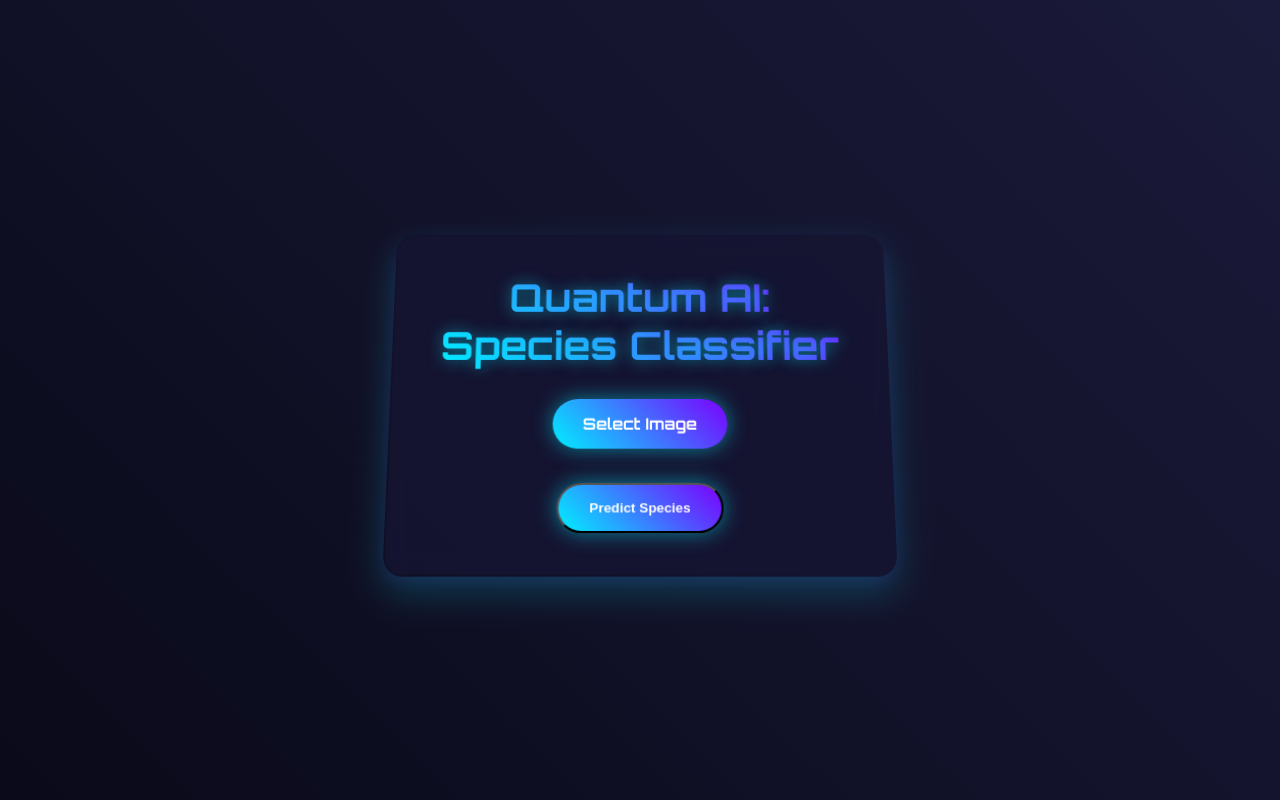
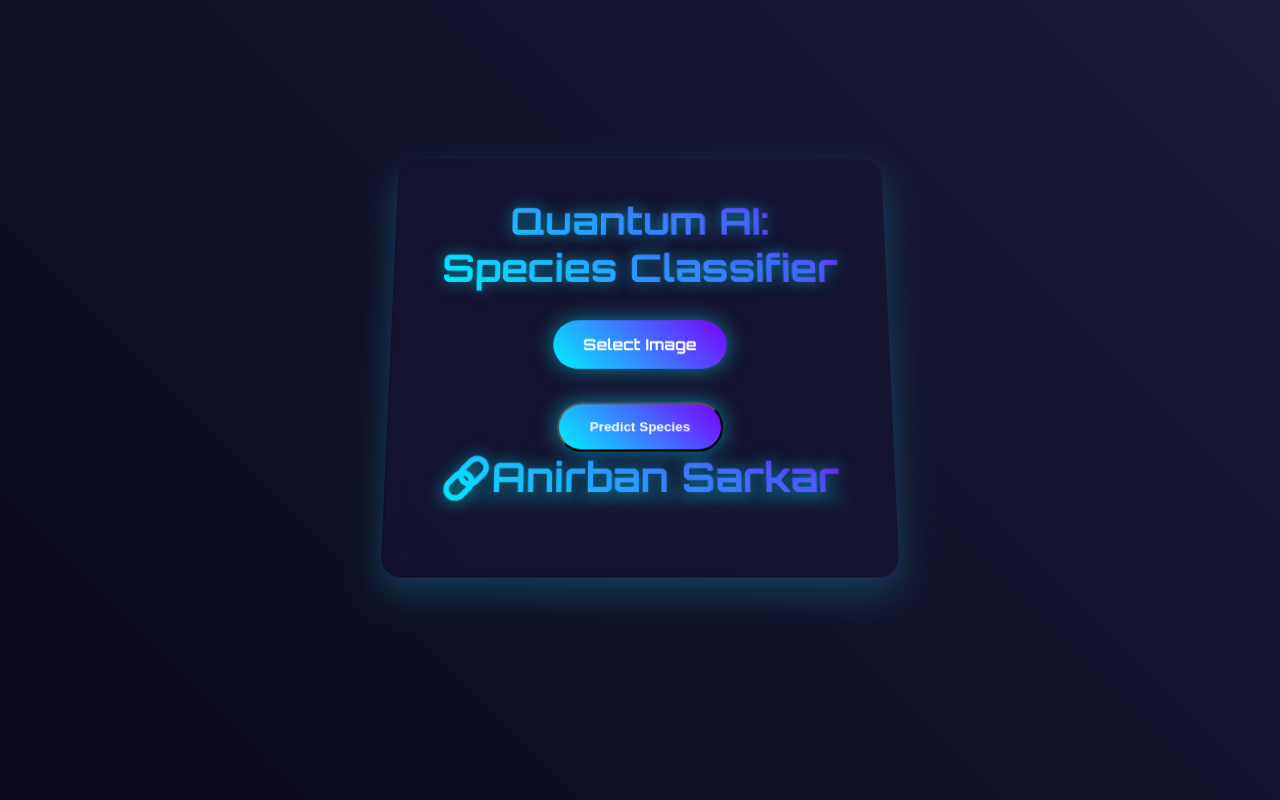
Before and after one commit to AnantaCoder/Griffin-Guidance, a Flask app: page / in a window 1280 px wide. Run offline with Flask 2, Linux system fonts and the light colour scheme.

Commit message:
Updated css and removed vercel

```diff
--- a/static/style.css
+++ b/static/style.css
@@ -23,16 +23,18 @@ body {
     justify-content: center;
     align-items: center;
     perspective: 1000px;
-    overflow: hidden;
     padding: 20px;
+    padding-bottom: 100px; /* Added bottom space */
 }
 
 .container {
+    padding-top: 100px;
+    padding-bottom: 100px;
     background: rgba(20, 20, 50, 0.8);
     border-radius: 20px;
     padding: 40px;
     width: 500px;
-    max-width: 100%;
+    max-width: 90%;
     text-align: center;
     box-shadow:
         0 15px 35px rgba(0, 240, 255, 0.2),
@@ -85,11 +87,13 @@ input[type="file"] {
     left: -100%;
     width: 100%;
     height: 100%;
-    background: linear-gradient(120deg, transparent, rgba(255,255,255,0.3), transparent);
+    background: linear-gradient(120deg, transparent, rgba(175, 81, 81, 0.3), transparent);
     transition: all 0.5s ease;
     z-index: -1;
 }
-
+::-webkit-scrollbar{
+    display: none;
+}
 .file-label:hover::before {
     left: 100%;
 }
--- a/templates/index.html
+++ b/templates/index.html
@@ -28,6 +28,13 @@
             <img src="{{ url_for('static', filename=image_path.split('/')[-2] + '/' + image_path.split('/')[-1]) }}" alt="Uploaded Image">
         </div>
         {% endif %}
+
+
+        <div class="links">
+            <h1><a href="https://www.instagram.com/bong_ani_007/">🔗Anirban Sarkar</a></h1>
+        </div>
     </div>
+
+
 </body>
 </html>
```
Also changed, not shown: cat.jpg (deleted), image.png (deleted), static/uploads/IMG-20250124-WA0003.jpg (deleted), static/uploads/Screenshot_2025-01-19-02-02-54-060_com.whatsapp.w4b.jpg (added), static/uploads/dog-8198719_1280.jpg (renamed from dog.jpg), static/uploads/doggubhaiu.jpg (added), static/uploads/kitty-cat-kitten-pet-45201.jpeg (added), vercel.json (deleted), 1 other file.
